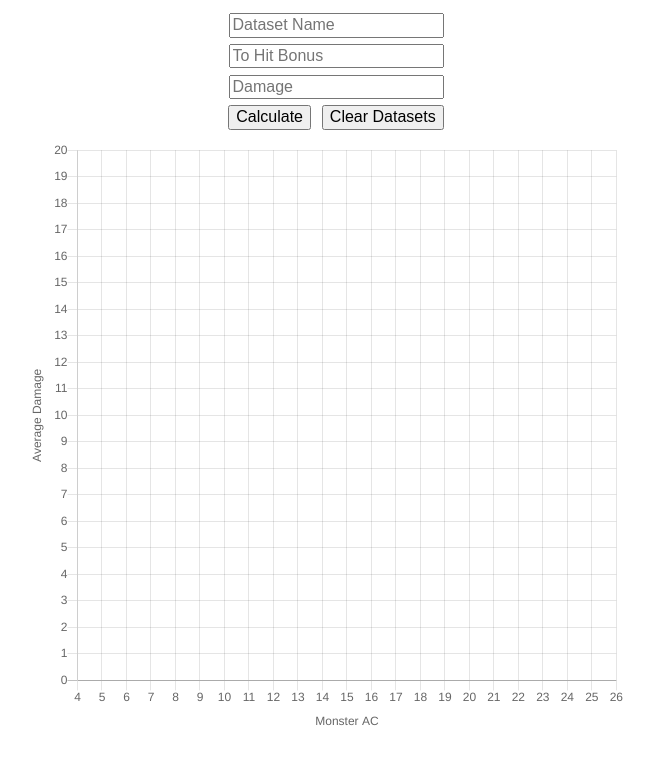
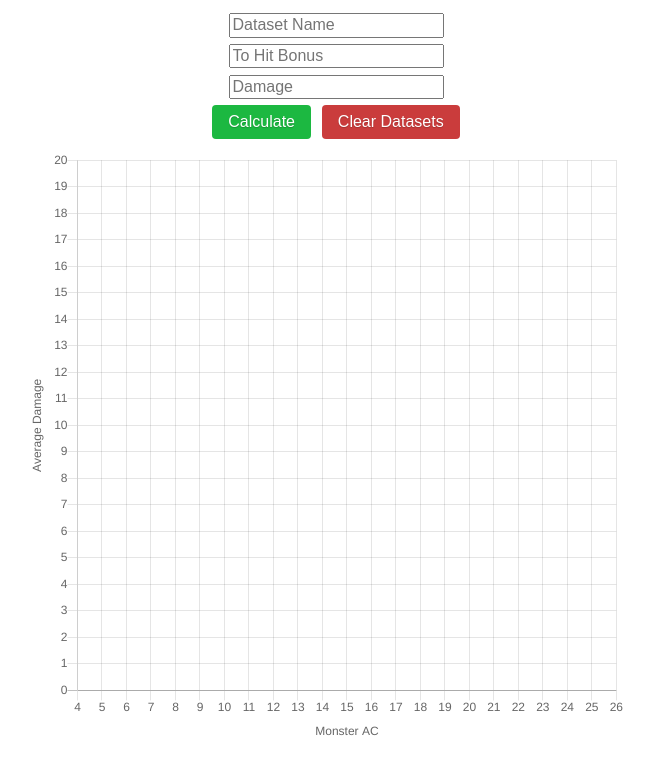
Before and after one commit to karagenit/dnd-damage-web, a plain HTML site: page index.html in a window 1280 px wide. Shown: the whole page, without its empty margins (314-968 px from the left). Drawn offline with nearby package versions, Linux system fonts and the light colour scheme.

Commit message:
Add Button Styling

```diff
--- a/core.css
+++ b/core.css
@@ -14,3 +14,28 @@ body {
 .input > * {
     margin: 0.2em;
 }
+
+.button-success,
+.button-error,
+.button-warning,
+.button-secondary {
+    color: white;
+    border-radius: 4px;
+    text-shadow: 0 1px 1px rgba(0, 0, 0, 0.2);
+}
+
+.button-success {
+    background: rgb(28, 184, 65); /* this is a green */
+}
+
+.button-error {
+    background: rgb(202, 60, 60); /* this is a maroon */
+}
+
+.button-warning {
+    background: rgb(223, 117, 20); /* this is an orange */
+}
+
+.button-secondary {
+    background: rgb(66, 184, 221); /* this is a light blue */
+}
--- a/index.html
+++ b/index.html
@@ -12,8 +12,8 @@
       <input type="text" name="name" id="name" placeholder="Dataset Name"><br>
       <input type="number" step="1" name="tohit" id="tohit" placeholder="To Hit Bonus"><br>
       <input type="number" step="0.5" name="damage" id="damage" placeholder="Damage"><br>
-      <button type="button" onclick="createDataset()">Calculate</button>
-      <button type="button" onclick="clearDatasets()">Clear Datasets</button>
+      <button class="button-success pure-button" onclick="createDataset()">Calculate</button>
+      <button class="button-error pure-button" onclick="clearDatasets()">Clear Datasets</button>
     </div>
     <canvas id="chart" width="500" height="500"></canvas>
   </body>
```
